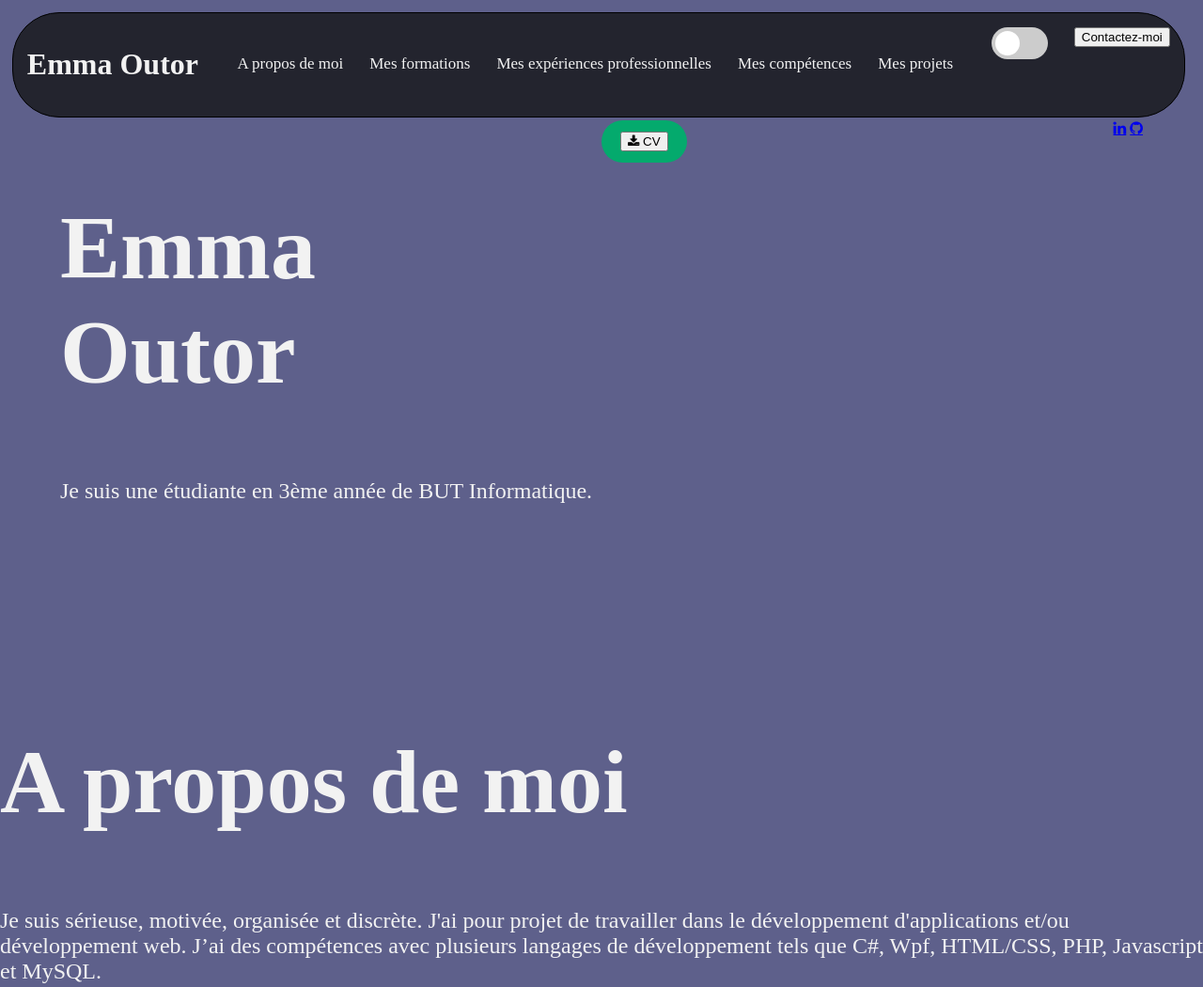
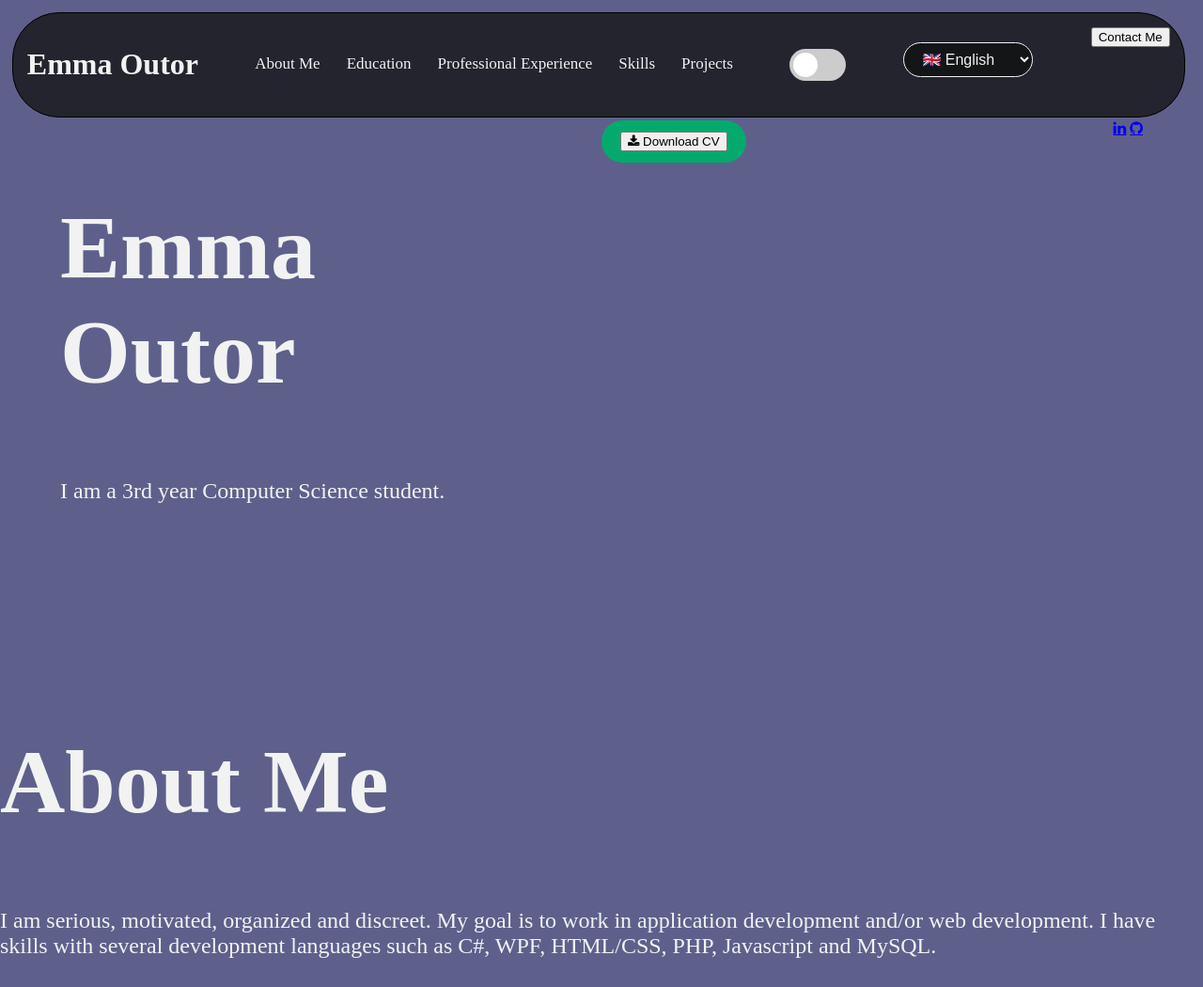
Before and after one commit to Emiria-a/Portfolio-Website, a plain HTML site: page Portfolio/index.html in a window 1280 px wide. Shown: the top 1050 px of the page at 94% size. Drawn offline with Linux system fonts and the light colour scheme.

Commit message:
[Functionality] Possibility to switch between french and english

```diff
--- a/Portfolio/CSS/index.css
+++ b/Portfolio/CSS/index.css
@@ -236,3 +236,44 @@ input[type=submit] {
 input[type=submit]:hover {
     background-color: #45a049;
 }
+
+#switch {
+    display: flex;
+    align-items: center;
+    gap: 10px;
+}
+
+.language-label {
+    color: #333;
+    font-size: 14px;
+    font-weight: bold;
+}
+
+/* Remove the switch styles and add language selector styles */
+#language-selector {
+    display: flex;
+    align-items: center;
+    margin: 0 15px;
+}
+
+#languageSelect {
+    background-color: #141516;
+    color: #f2f2f2;
+    border: 1px solid #f2f2f2;
+    border-radius: 25px;
+    padding: 8px 15px;
+    font-size: 16px;
+    cursor: pointer;
+    outline: none;
+    transition: all 0.3s ease;
+}
+
+#languageSelect:hover {
+    background-color: #2a2a2a;
+}
+
+#languageSelect option {
+    background-color: #141516;
+    color: #f2f2f2;
+    padding: 10px;
+}
--- a/Portfolio/index.html
+++ b/Portfolio/index.html
@@ -14,17 +14,12 @@
         <h1>Emma Outor</h1>
 
         <div id="navbar">
-            <a href="#presentation" title="A propos de moi">A propos de moi</a>
-
-            <a href="#formations" title="Mes formations">Mes formations</a>
-
-            <a href="#experiences" title="Mes expériences professionnelles">Mes expériences professionnelles</a>
-
-            <a href="#competences" title="Mes compétences">Mes compétences</a>
-
-            <a href="#projets" title="Mes projets">Mes projets</a>
+            <a href="#presentation" data-translate="about" data-translate-title="title_about">A propos de moi</a>
+            <a href="#formations" data-translate="education" data-translate-title="title_education">Mes formations</a>
+            <a href="#experiences" data-translate="experience" data-translate-title="title_experience">Mes expériences professionnelles</a>
+            <a href="#competences" data-translate="skills" data-translate-title="title_skills">Mes compétences</a>
+            <a href="#projets" data-translate="projects" data-translate-title="title_projects">Mes projets</a>
         </div>
-
         <div id="switch">
             <!-- Rounded switch -->
             <label class="switch">
@@ -32,9 +27,15 @@
                 <span class="slider round"></span>
             </label>
         </div>
+        <div id="language-selector">
+            <select id="languageSelect" onchange="setLanguage(this.value)">
+                <option value="en">🇬🇧 English</option>
+                <option value="fr">🇫🇷 Français</option>
+            </select>
+        </div>
 
         <div id="button">
-            <button id="contactButton" title="Contactez-moi">Contactez-moi</button>
+            <button id="contactButton" data-translate="contact" data-translate-title="title_contact">Contactez-moi</button>
         </div>
     </div>
 
@@ -43,48 +44,48 @@
         <div class="container">
             <section id="ecriture">
                 <h2>Emma<br>Outor</h2>
-                <p>Je suis une étudiante en 3ème année de BUT Informatique.</p>
+                <p data-translate="introduction">Je suis une étudiante en 3ème année de BUT Informatique.</p>
             </section>
         </div>
         <div class="container link">
             <div id="DownloadCV">
-                <button class="btn"><i class="fa fa-download"></i> CV</button>
+                <button class="btn"><i class="fa fa-download"></i> <span data-translate="downloadCV">CV</span></button>
             </div>
             <div id="reseauxSociaux">
-                <a href="https://www.linkedin.com/in/emma-outor-123456789" class="fa fa-linkedin" title="LinkedIn"></a>
-                <a href="https://www.github.com/emma-outor" class="fa fa-github" title="GitHub"></a>
+                <a href="https://www.linkedin.com/in/emma-outor-123456789" class="fa fa-linkedin" data-translate-title="title_linkedin"></a>
+                <a href="https://www.github.com/emma-outor" class="fa fa-github" data-translate-title="title_github"></a>
             </div>
         </div>
     </div>
 
     <!------------------------- A propos de moi ------------------------------------>
     <section id="aPropos">
-        <h2>A propos de moi</h2>
-        <p>Je suis sérieuse, motivée, organisée et discrète. J'ai pour projet de travailler dans le développement d'applications et/ou développement web. J’ai des compétences avec plusieurs langages de développement tels que C#, Wpf, HTML/CSS, PHP, Javascript et MySQL.</p>
+        <h2 data-translate="about">A propos de moi</h2>
+        <p data-translate="aboutMe">Je suis sérieuse, motivée, organisée et discrète. J'ai pour projet de travailler dans le développement d'applications et/ou développement web. J'ai des compétences avec plusieurs langages de développement tels que C#, Wpf, HTML/CSS, PHP, Javascript et MySQL.</p>
     </section>
 
     <!------------------------- Mes formations ------------------------------------>
     <section id="formations">
-        <h2>Mes formations</h2>
-        <p>Je suis actuellement étudiante en informatique à l'Université de Technologie de Compiègne. J'ai obtenu mon baccalauréat scientifique en 2019. J'ai ensuite intégré l'UTC pour poursuivre mes études dans le domaine de l'informatique.</p>
+        <h2 data-translate="education">Mes formations</h2>
+        <p data-translate="education_text">Je suis actuellement étudiante en informatique à l'Université de Technologie de Compiègne. J'ai obtenu mon baccalauréat scientifique en 2019. J'ai ensuite intégré l'UTC pour poursuivre mes études dans le domaine de l'informatique.</p>
     </section>
 
     <!------------------------- Mes expériences professionnelles ------------------------------------>
     <section id="experiences">
-        <h2>Mes expériences professionnelles</h2>
-        <p>J'ai réalisé plusieurs projets en lien avec le développement web et mobile. J'ai notamment travaillé sur la création d'un site web pour une association. J'ai également développé une application mobile pour une entreprise. Vous pouvez retrouver ces projets sur mon portfolio.</p>
+        <h2 data-translate="experience">Mes expériences professionnelles</h2>
+        <p data-translate="experience_text">J'ai réalisé plusieurs projets en lien avec le développement web et mobile. J'ai notamment travaillé sur la création d'un site web pour une association. J'ai également développé une application mobile pour une entreprise. Vous pouvez retrouver ces projets sur mon portfolio.</p>
     </section>
 
     <!------------------------- Mes compétences ------------------------------------>
     <section id="competences">
-        <h2>Mes compétences</h2>
-        <p>Je maîtrise plusieurs langages de programmation tels que le HTML, le CSS, le JavaScript, le PHP et le Java. J'ai également des compétences en design web et en développement mobile. Je suis capable de réaliser des sites web et des applications mobiles de qualité.</p>
+        <h2 data-translate="skills">Mes compétences</h2>
+        <p data-translate="skills_text">Je maîtrise plusieurs langages de programmation tels que le HTML, le CSS, le JavaScript, le PHP et le Java. J'ai également des compétences en design web et en développement mobile. Je suis capable de réaliser des sites web et des applications mobiles de qualité.</p>
     </section>
 
     <!------------------------- Mes projets ------------------------------------>
     <section id="projets">
-        <h2>Mes projets</h2>
-        <p>Voici quelques-uns des projets que j'ai réalisés. Vous pouvez retrouver l'ensemble de mes projets sur mon portfolio.</p>
+        <h2 data-translate="projects">Mes projets</h2>
+        <p data-translate="projects_text">Voici quelques-uns des projets que j'ai réalisés. Vous pouvez retrouver l'ensemble de mes projets sur mon portfolio.</p>
         <div id="projet1">
             <img src="images/projet1.jpg" alt="Projet 1">
             <p>Projet 1</p>
@@ -98,17 +99,20 @@
     <!------------------------- Contactez-moi ------------------------------------>
     <div id="contact">
         <div id="container">
-            <h2>Contactez-moi</h2>
+            <h2 data-translate="contact">Contactez-moi</h2>
             <form action="index.php" method="post">
-                <label for="nom">Nom :</label>
+                <label for="nom" data-translate="name">Nom :</label>
                 <input type="text" id="nom" name="nom" required>
                 <label for="email">Email :</label><br>
                 <input type="email" id="email" name="email" required><br>
-                <label for="message">Message :</label>
+                <label for="message" data-translate="message">Message :</label>
                 <textarea id="message" name="message" required></textarea>
-                <input type="submit" value="Envoyer">
+                <input type="submit" data-translate="send" value="Envoyer">
             </form>
         </div>
     </div>
+
+    <!-- Add JavaScript file -->
+    <script src="js/translations.js"></script>
 </body>
 </html>
--- /dev/null
+++ b/Portfolio/js/translations.js
@@ -0,0 +1,97 @@
+const translations = {
+    en: {
+        about: "About Me",
+        education: "Education",
+        experience: "Professional Experience",
+        skills: "Skills",
+        projects: "Projects",
+        contact: "Contact Me",
+        downloadCV: "Download CV",
+        introduction: "I am a 3rd year Computer Science student.",
+        aboutMe: "I am serious, motivated, organized and discreet. My goal is to work in application development and/or web development. I have skills with several development languages such as C#, WPF, HTML/CSS, PHP, Javascript and MySQL.",
+        education_text: "I am currently studying computer science at the University of Technology of Compiègne. I obtained my scientific baccalaureate in 2019. I then joined UTC to continue my studies in computer science.",
+        experience_text: "I have worked on several web and mobile development projects. In particular, I worked on creating a website for an association. I also developed a mobile application for a company. You can find these projects in my portfolio.",
+        skills_text: "I master several programming languages such as HTML, CSS, JavaScript, PHP and Java. I also have skills in web design and mobile development. I am able to create quality websites and mobile applications.",
+        projects_text: "Here are some of the projects I have completed. You can find all my projects in my portfolio.",
+        name: "Name:",
+        message: "Message:",
+        send: "Send",
+        title_about: "About Me",
+        title_education: "My Education",
+        title_experience: "My Professional Experience",
+        title_skills: "My Skills",
+        title_projects: "My Projects",
+        title_contact: "Contact Me",
+        title_linkedin: "LinkedIn Profile",
+        title_github: "GitHub Profile"
+    },
+    fr: {
+        about: "A propos de moi",
+        education: "Mes formations",
+        experience: "Mes expériences professionnelles",
+        skills: "Mes compétences",
+        projects: "Mes projets",
+        contact: "Contactez-moi",
+        downloadCV: "Télécharger CV",
+        introduction: "Je suis une étudiante en 3ème année de BUT Informatique.",
+        aboutMe: "Je suis sérieuse, motivée, organisée et discrète. J'ai pour projet de travailler dans le développement d'applications et/ou développement web. J'ai des compétences avec plusieurs langages de développement tels que C#, Wpf, HTML/CSS, PHP, Javascript et MySQL.",
+        education_text: "Je suis actuellement étudiante en informatique à l'Université de Technologie de Compiègne. J'ai obtenu mon baccalauréat scientifique en 2019. J'ai ensuite intégré l'UTC pour poursuivre mes études dans le domaine de l'informatique.",
+        experience_text: "J'ai réalisé plusieurs projets en lien avec le développement web et mobile. J'ai notamment travaillé sur la création d'un site web pour une association. J'ai également développé une application mobile pour une entreprise. Vous pouvez retrouver ces projets sur mon portfolio.",
+        skills_text: "Je maîtrise plusieurs langages de programmation tels que le HTML, le CSS, le JavaScript, le PHP et le Java. J'ai également des compétences en design web et en développement mobile. Je suis capable de réaliser des sites web et des applications mobiles de qualité.",
+        projects_text: "Voici quelques-uns des projets que j'ai réalisés. Vous pouvez retrouver l'ensemble de mes projets sur mon portfolio.",
+        name: "Nom:",
+        message: "Message:",
+        send: "Envoyer",
+        title_about: "À propos de moi",
+        title_education: "Mes formations",
+        title_experience: "Mes expériences professionnelles",
+        title_skills: "Mes compétences",
+        title_projects: "Mes projets",
+        title_contact: "Contactez-moi",
+        title_linkedin: "Profil LinkedIn",
+        title_github: "Profil GitHub"
+    }
+};
+
+// Function to set the language
+function setLanguage(language) {
+    // Store the selected language in localStorage
+    localStorage.setItem('selectedLanguage', language);
+
+    // Update all translatable elements
+    document.querySelectorAll('[data-translate]').forEach(element => {
+        const key = element.getAttribute('data-translate');
+        if (translations[language][key]) {
+            element.textContent = translations[language][key];
+        }
+    });
+
+    // Update all title attributes
+    document.querySelectorAll('[data-translate-title]').forEach(element => {
+        const key = element.getAttribute('data-translate-title');
+        if (translations[language][key]) {
+            element.title = translations[language][key];
+        }
+    });
+}
+
+// Function to get user's browser language
+function getBrowserLanguage() {
+    const language = navigator.language || navigator.userLanguage;
+    return language.startsWith('fr') ? 'fr' : 'en';
+}
+
+// Initialize language on page load
+document.addEventListener('DOMContentLoaded', () => {
+    // Get stored language or use browser language
+    const storedLanguage = localStorage.getItem('selectedLanguage') || getBrowserLanguage();
+
+    // Set initial language
+    setLanguage(storedLanguage);
+
+    // Set initial state of language select
+    const languageSelect = document.getElementById('languageSelect');
+    if (languageSelect) {
+        languageSelect.value = storedLanguage;
+    }
+});
```
Lines whose indentation alone changed are shown as unchanged.
